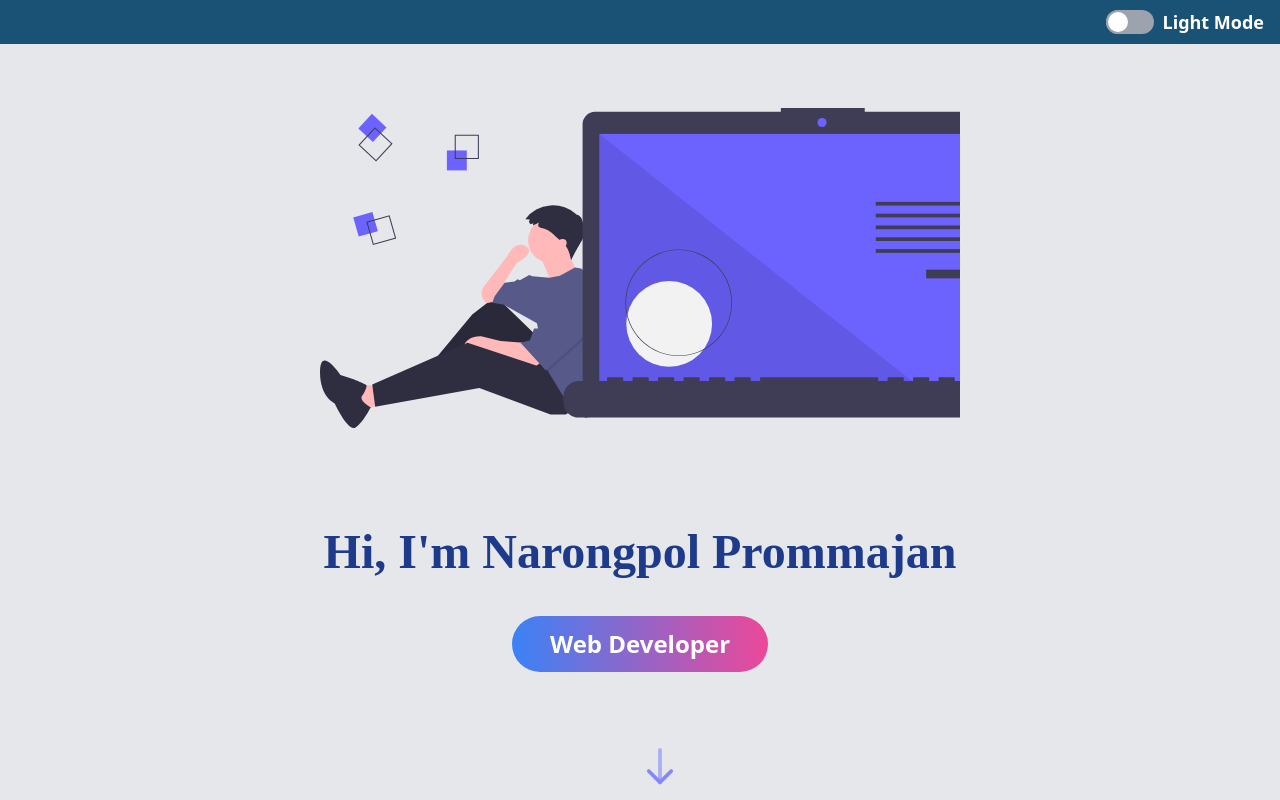
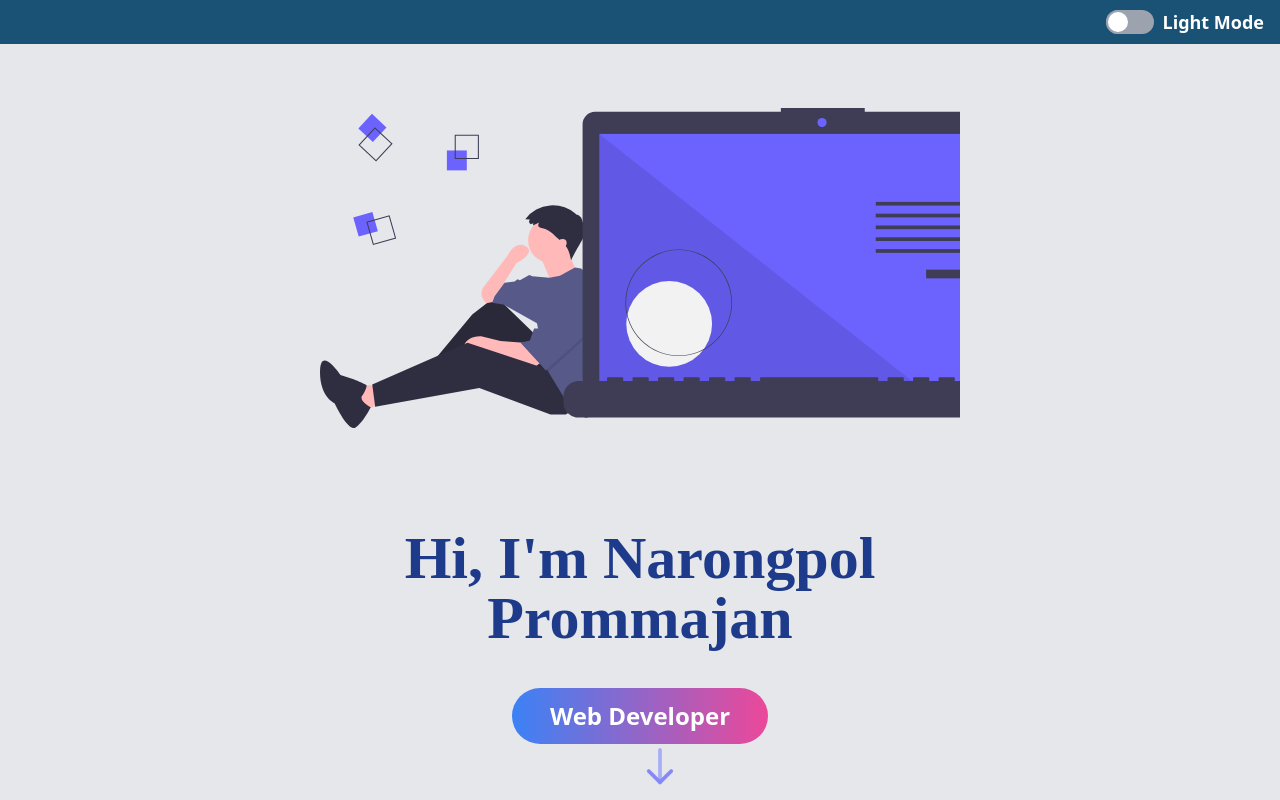
Before and after one commit to ton4023/ton4023.github.io, a Vue app: page / in a window 1280 px wide. Shown: the top 800 px of the page. Built offline with nearby package versions, Linux system fonts and the light colour scheme.

Commit message:
edit text color

```diff
--- a/src/Components/Profile.vue
+++ b/src/Components/Profile.vue
@@ -6,7 +6,7 @@
         class="-mx-12 md:mx-0 text-center animate__animated animate__bounceInUp animate__slower"
       >
         <h1
-          class="text-5xl font-comfortaa pb-10 text-blue-900 dark:text-blue-300 font-bold"
+          class="text-5xl md:text-6xl font-comfortaa pb-10 text-blue-900 dark:text-blue-300 font-bold"
         >
           Hi, I'm Narongpol Prommajan
         </h1>
```
